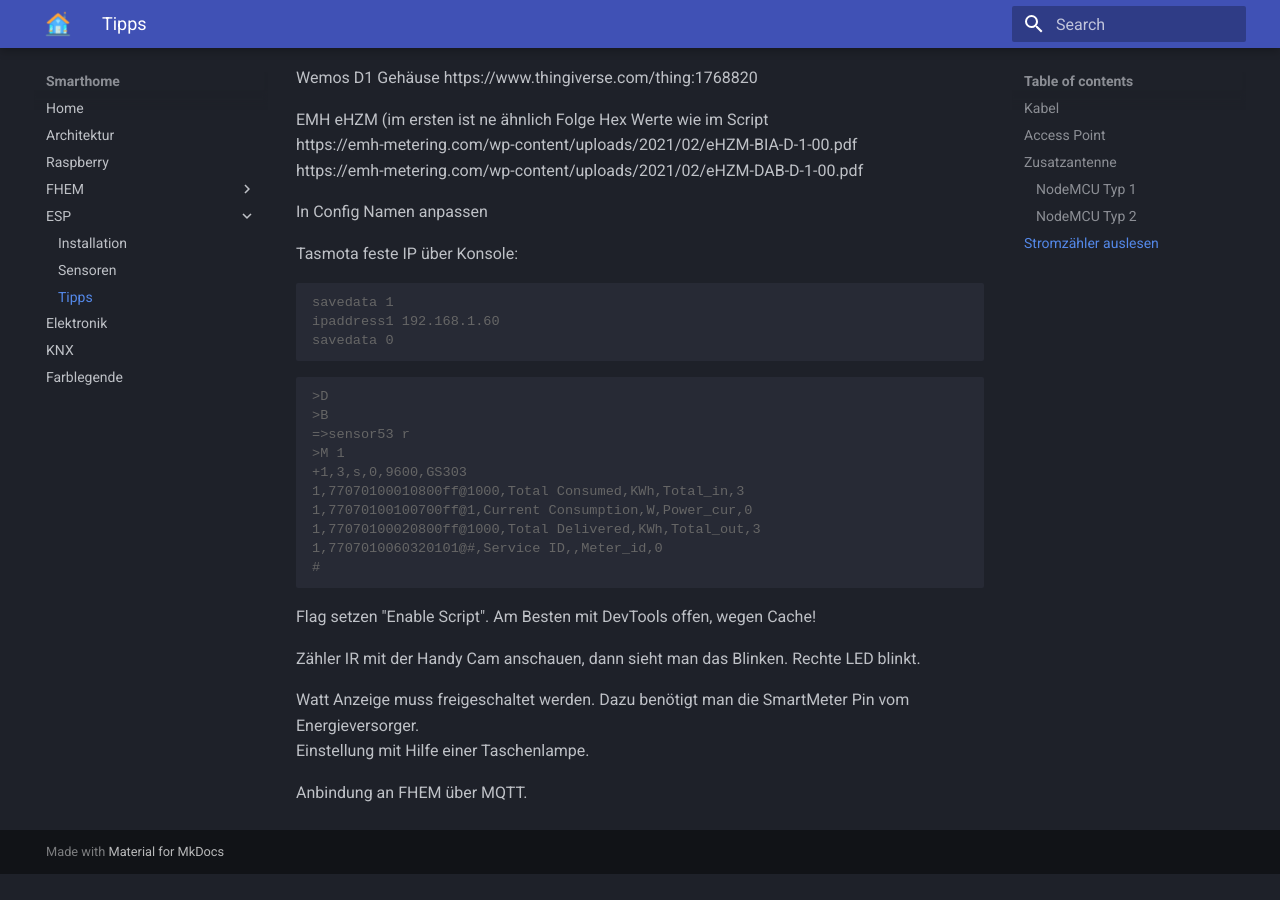
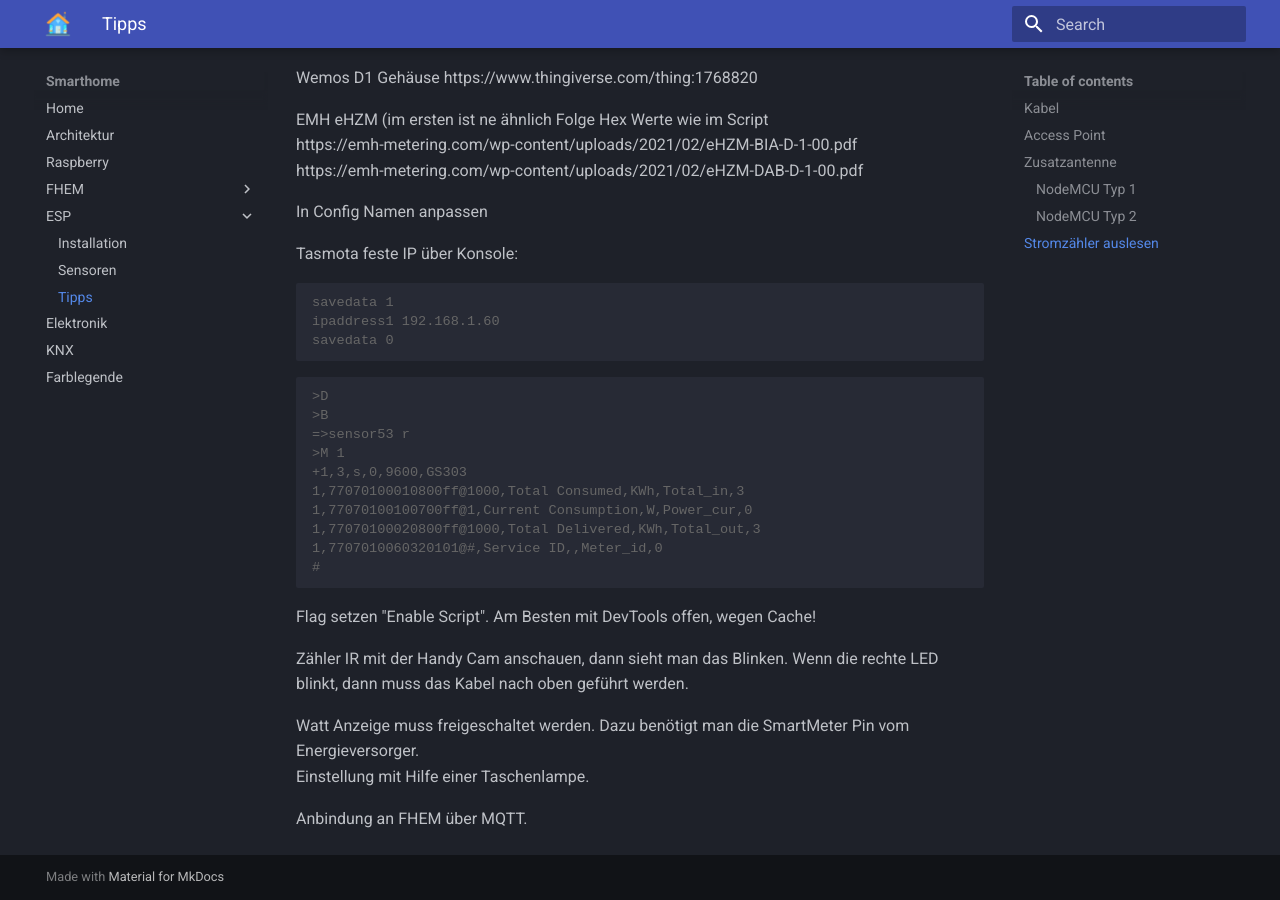
Before and after one commit to rogerknop/mkdocs_smarthome, an MkDocs documentation site: the page built from docs/esptipps/esp_tipps.md, in a window 1280 px wide and 900 px high, scrolled down 3576 px. Built offline with MkDocs 1.6.1 and Material for MkDocs 9.7.7, drawn with Linux system fonts in a browser that asks for light colours; before the commit the page ends 4450 px from its top, so only the background shows below that.

Commit message:
Korrektur Lesegerät

```diff
--- a/docs/esptipps/esp_tipps.md
+++ b/docs/esptipps/esp_tipps.md
@@ -77,7 +77,7 @@ savedata 0
 Flag setzen "Enable Script". Am Besten mit DevTools offen, wegen Cache!
 
 Zähler IR mit der Handy Cam anschauen, dann sieht man das Blinken.
-Rechte LED blinkt.
+Wenn die rechte LED blinkt, dann muss das Kabel nach oben geführt werden.
 
 Watt Anzeige muss  freigeschaltet werden. Dazu benötigt man die SmartMeter Pin vom Energieversorger.
 Einstellung mit Hilfe einer Taschenlampe.
```
